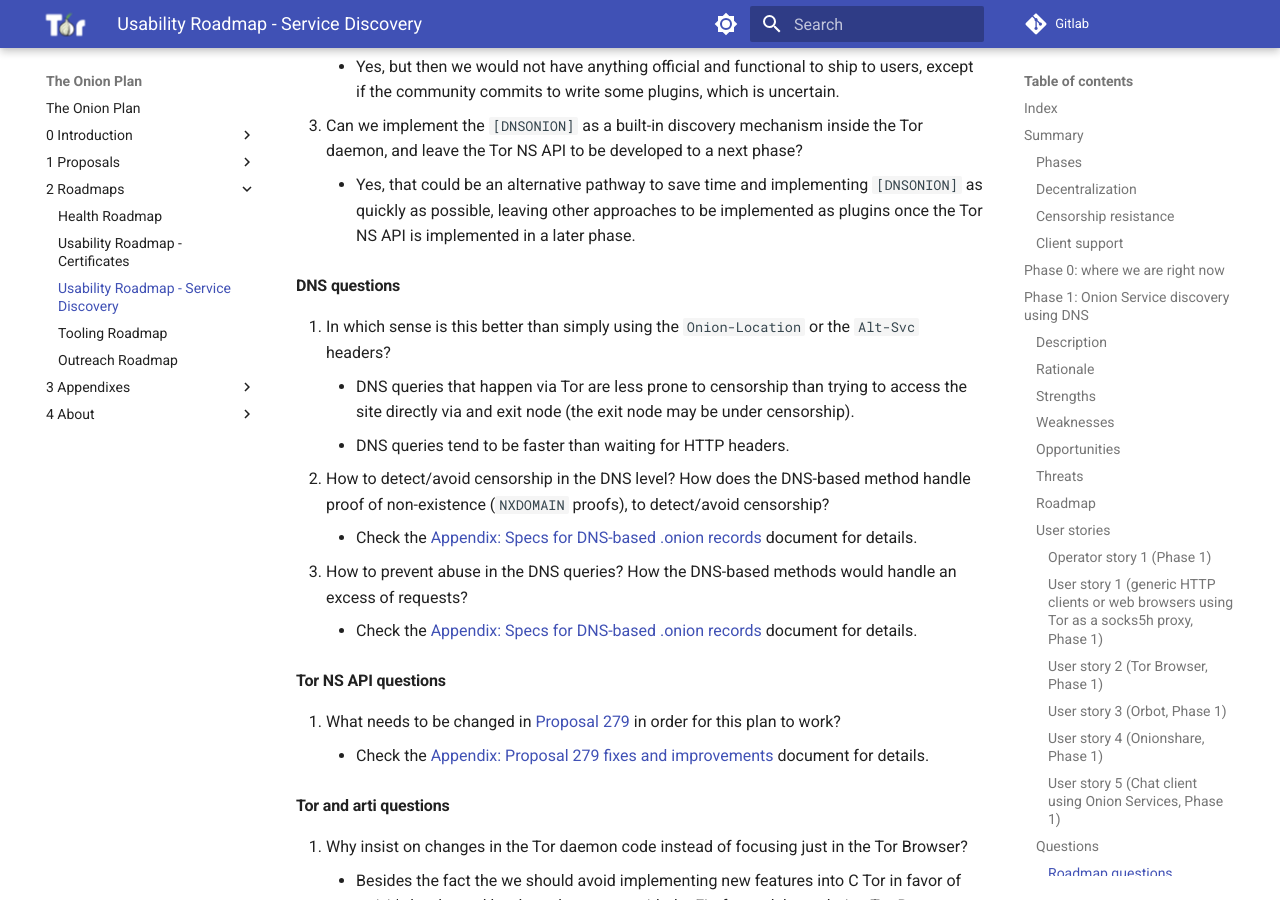
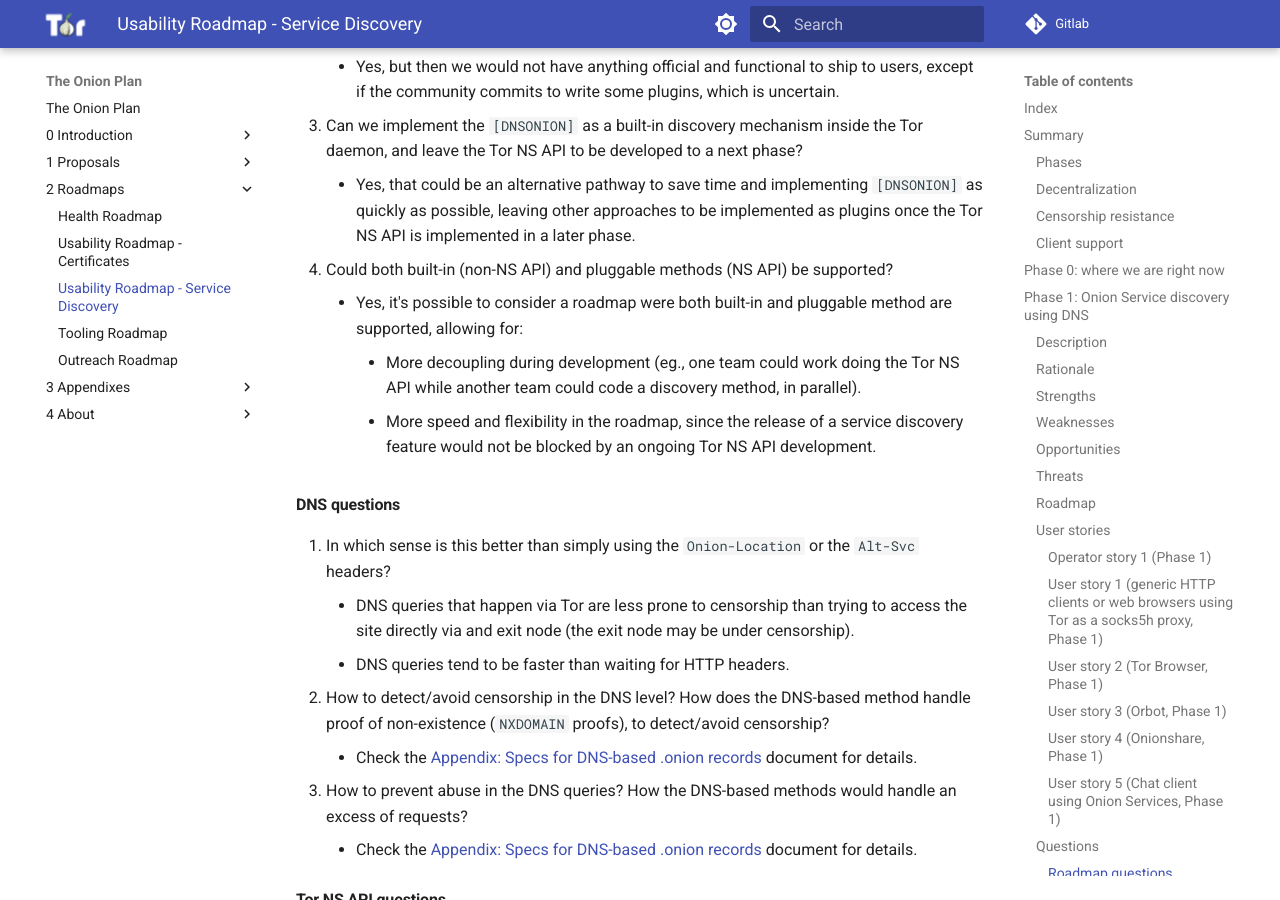
Before and after one commit to offsoc/onionplan, an MkDocs documentation site: the page built from docs/2 - Roadmaps/03 - Roadmap: Usability Proposal - Service Discovery.md, in a window 1280 px wide and 900 px high, scrolled down 10148 px. Built offline with MkDocs 1.6.1 and Material for MkDocs 9.7.7, drawn with Linux system fonts in a browser that asks for light colours.

Commit message:
Feat: Service Discovery: question: could both built-in (non-NS API) and pluggable methods (NS API) be supported?

```diff
--- a/docs/2 - Roadmaps/03 - Roadmap: Usability Proposal - Service Discovery.md
+++ b/docs/2 - Roadmaps/03 - Roadmap: Usability Proposal - Service Discovery.md
@@ -311,6 +311,15 @@ The roadmap for this phase may also includes fixes and low-hanging fruit.
       `[DNSONION]` as quickly as possible, leaving other approaches to be
       implemented as plugins once the Tor NS API is implemented in a later
       phase.
+4. Could both built-in (non-NS API) and pluggable methods (NS API) be supported?
+    * Yes, it's possible to consider a roadmap were both built-in and pluggable
+      method are supported, allowing for:
+        * More decoupling during development (eg., one team could work doing
+          the Tor NS API while another team could code a discovery method, in
+          parallel).
+        * More speed and flexibility in the roadmap, since the release of a
+          service discovery feature would not be blocked by an ongoing Tor NS
+          API development.
 
 #### DNS questions
 
```
